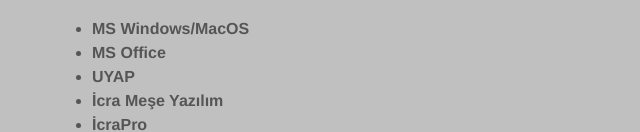
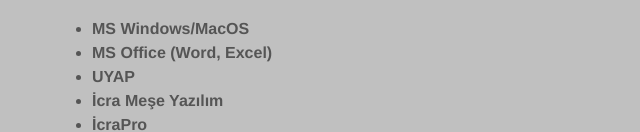
Before and after one commit to ssibelkaraa/ssibelkaraa.github.io, a plain HTML site: page index.html in a window 1280 px wide. Shown: the part 1243-1375 px from the top of the page, without its empty margins (188-828 px from the left). Drawn offline with Linux system fonts and the light colour scheme.

Commit message:
Update index.html

```diff
--- a/index.html
+++ b/index.html
@@ -60,7 +60,7 @@
                           MS Windows/MacOS
                         </li>
                         <li>
-                          MS Office
+                          MS Office (Word, Excel)
                         </li>
                         <li>
                           UYAP
```
